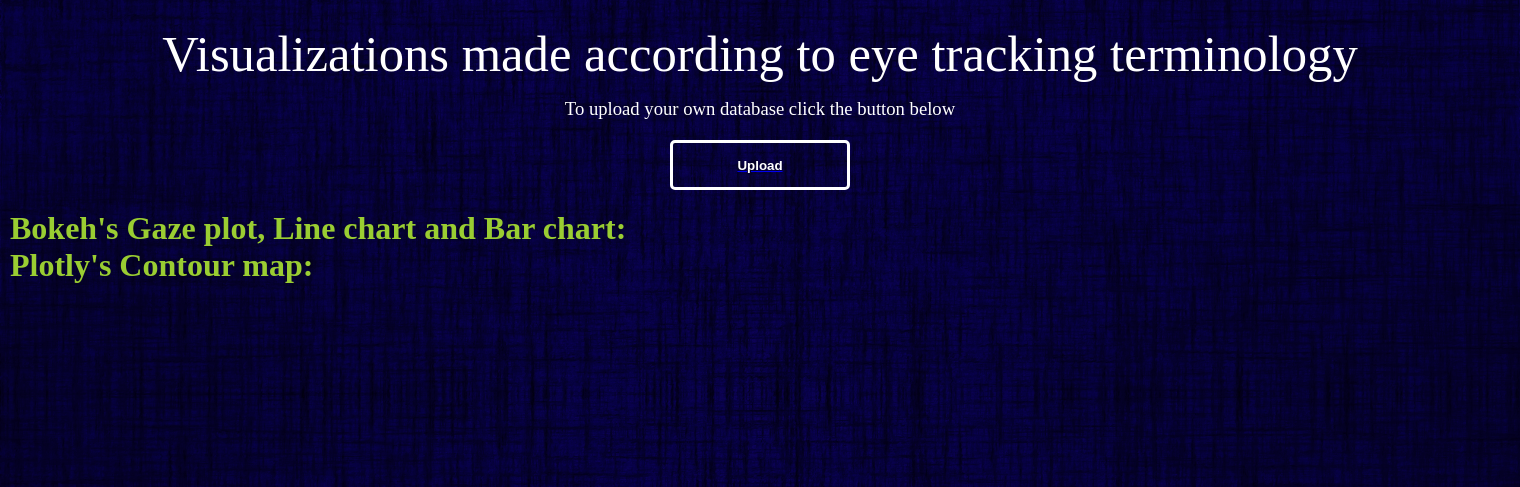
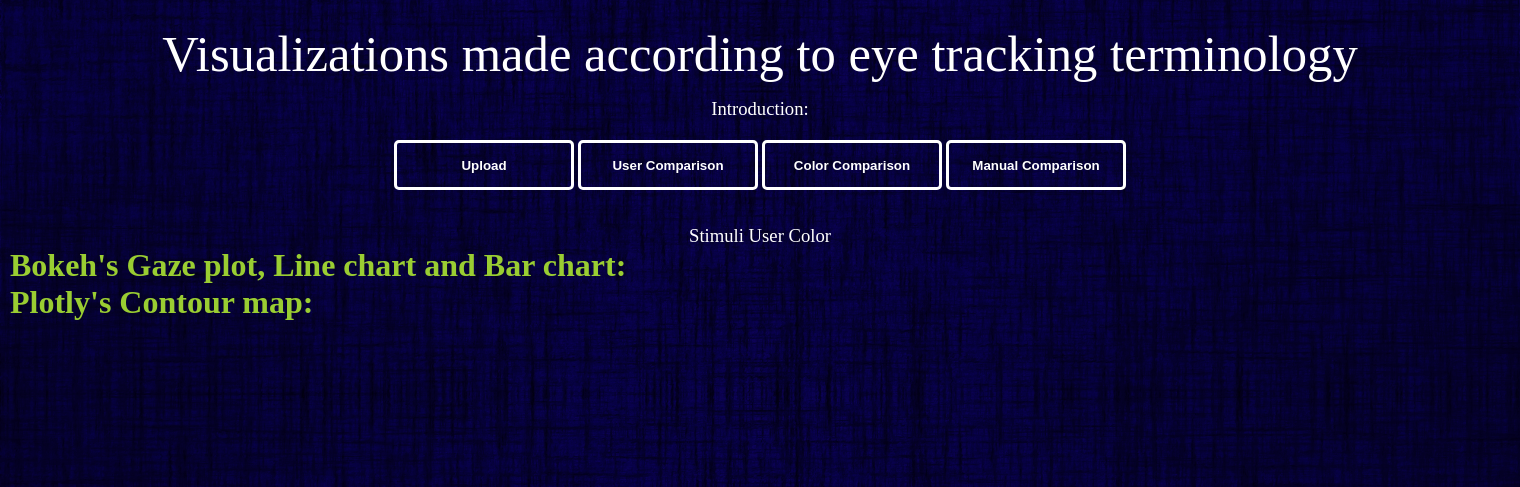
Before and after one commit to PortfolioTarik/Python_Eye-Tracking-Data-Visualization_TUe_2IOA0, a Django app: template homepage/templates/home.html in a window 1520 px wide. Shown: the top 487 px of the page. Run offline with Django 3.2, Linux system fonts and the light colour scheme; the template is opened without the code that fills it, so the values that code supplies are empty; some libraries are stand-ins or nearby versions.

Commit message:
Implemented buttons with hyperlinks and fixed some issues with layout

```diff
--- a/homepage/templates/home.html
+++ b/homepage/templates/home.html
@@ -1,4 +1,4 @@
-<!-- Coded by Omar-->
+<!-- Coded by Omar and Youssef-->
 <!DOCTYPE html>
 {% load static %}
 <html>
@@ -8,11 +8,23 @@
     </head>
     <body>
         <div class="heading">
-            <span class="Main_title">Visualizations made according to eye tracking terminology</span>
-            <span class="Sub_upload">To upload your own database click the button below</span>
-            <a href="/import"><button class="Upload">
-                Upload
-            </button></a>
+			<span class="Main_title">Visualizations made according to eye tracking terminology</span>
+			<span class="Sub_introduction">Introduction:</span>
+				<div class = "Buttons">
+					<a href="/import"><button class="Upload">
+						Upload
+					</button></a>
+					<a href="/barchart"><button class="User_comparison">
+						User Comparison
+					</button></a>
+					<a href="/linechart"><button class="Color_comparison">
+						Color Comparison
+					</button></a>
+					<a href="/gazeplot"><button class="Manual_comparison">
+						Manual Comparison
+					</button></a>
+				</div>
+				<span class = "dropdowns">Stimuli User Color</span>
             <h1 style="color:yellowgreen;">Bokeh's Gaze plot, Line chart and Bar chart:</h1>
 {{ graphs_bokeh | safe }}
 <h1 style="color:yellowgreen;">Plotly's Contour map:</h1>
@@ -22,45 +34,6 @@
     </body>
     {{ script_bokeh | safe }}
     <script type="text/javascript" src="https://cdn.bokeh.org/bokeh/release/bokeh-2.0.1.min.js"></script>
-
-<!--    <head>
-        <title>Eye Tracking Visualisations (old homepage)</title>
-</head>
-<body>
-        <style>
-                body{
-                        background-image:url('https://assets.awwwards.com/awards/images/2015/04/pattern.jpg');
-                        background-repeat: no-repeat;
-                        background-size: cover;
-                }
-        </style>
-
-        <h1><center><font color="000000"><strong> Eye Tracking Visualisations Software</strong></font></center></h1>
- {% for webpage in webpages %}
-        <div>
-                 <h2> <a href="{{ webpage.url }}">{{ webpage.title }}</a></h2>
-        </div>
-{% endfor %} -->
-
-<!-- <body>
-<br>
-<title>Eye Tracking Visualisations (new homepage)</title>
-<h1> BOKEH PLOTS</h1>
-{{ graphs_bokeh | safe }}
-<h1> PLOTLY PLOTS</h1>
-{{ graphs_plotly | safe }}
-</body>
-{{ script_bokeh | safe }}
-<script type="text/javascript" src="https://cdn.bokeh.org/bokeh/release/bokeh-2.0.1.min.js"></script> -->
-
-<!-- <div class="graphs_bokeh">
-    {{ graphs_bokeh | safe }}
-</div>
-<div class="graphs_plotly">
-    {{ graphs_plotly | safe }}
-</div>
-{{ script_bokeh | safe }}
-<script type="text/javascript" src="https://cdn.bokeh.org/bokeh/release/bokeh-2.0.1.min.js"></script> -->
 
 <style>
 *{
@@ -92,7 +65,7 @@ body{background-color:#0c0129;
 	font-size:38pt;
 	font-family:big john;
 }
-.Sub_upload{
+.Sub_introduction{
 	display:block;
 	margin-top:15px;
 	text-align: center;
@@ -100,10 +73,12 @@ body{background-color:#0c0129;
 	font-size:14pt;
 	font-family:serif;
 }
-
+.Buttons{
+	text-align: center;
+}
 .Upload{
     text-align: center;
-	display:block;
+	display: inline-block;
 	margin: 20px auto;
 	width:180px;
 	height:50px;
@@ -116,6 +91,60 @@ body{background-color:#0c0129;
 
 	transition: background-color 1000ms, color 1000ms;
 }
+.dropdowns{
+	display:block;
+	margin-top:15px;
+	text-align: center;
+	color:white;
+	font-size:14pt;
+	font-family:serif;
+}
+.User_comparison{
+	text-align: center;
+	margin: 20px auto;
+	width:180px;
+	height:50px;
+	border:3px solid white;
+	background-color:rgba(255,255,255,0);
+	color: white;
+	font-family:sans-serif;
+	font-weight:bold;
+	border-radius: 5px;
+    display: inline-block;
+
+	transition: background-color 1000ms, color 1000ms;
+}
+
+.Color_comparison{
+	text-align: center;
+	margin: 20px auto;
+	width:180px;
+	height:50px;
+	border:3px solid white;
+	background-color:rgba(255,255,255,0);
+	color: white;
+	font-family:sans-serif;
+	font-weight:bold;
+	border-radius: 5px;
+    display: inline-block;
+
+	transition: background-color 1000ms, color 1000ms;
+}
+.Manual_comparison{
+	text-align: center;
+	margin: 20px auto;
+	width:180px;
+	height:50px;
+	border:3px solid white;
+	background-color:rgba(255,255,255,0);
+	color: white;
+	font-family:sans-serif;
+	font-weight:bold;
+	border-radius: 5px;
+    display: inline-block;
+
+	transition: background-color 1000ms, color 1000ms;
+}
 .Upload:hover{
 	background-color:rgba(255,255,255,1);
 	color:#222;
--- a/homepage/views.py
+++ b/homepage/views.py
@@ -55,8 +55,7 @@ def home(request):
     addUserToGraphGaze(df_userThree, graph_gaze, 'blue')
 
         #Convert to HTML
-    script_bokeh, graphs_bokeh = components(gridplot([graph_line, graph_bar, graph_gaze], ncols=2, sizing_mode="scale_both"))
-
+    script_bokeh, graphs_bokeh = components(gridplot([graph_line,  graph_gaze, graph_bar],ncols=2, sizing_mode="scale_both"))
     #PLOTLY
     graphs_plotly = getGraphContour(df_userOne)
 
--- a/visualization_linechart/views.py
+++ b/visualization_linechart/views.py
@@ -27,7 +27,7 @@ def addUserToGraph(userData, p, color):
 
 def getGraph(toolbar):
     #---Start Coding by Omar Salim & Updated by Tarik Hacialiogullari
-    p = figure(plot_width=600, plot_height=400, x_range=(38000, 43000), y_range=(100, 700),
+    p = figure(plot_width=600, plot_height=450, x_range=(38000, 43000), y_range=(100, 700),
                 title="Fixation Duration per point for color", x_axis_label='Timestamp',
                 y_axis_label='FixationDuration', tools=toolbar)
     #---End Coding by Omar Salim & Updated by Tarik Hacialiogullari
```
